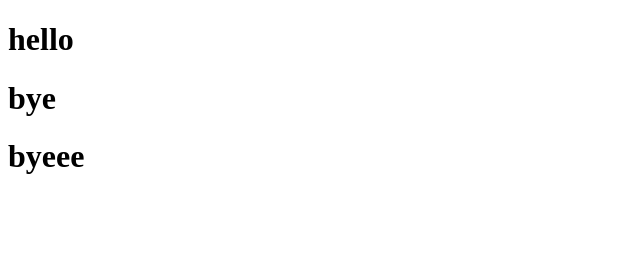
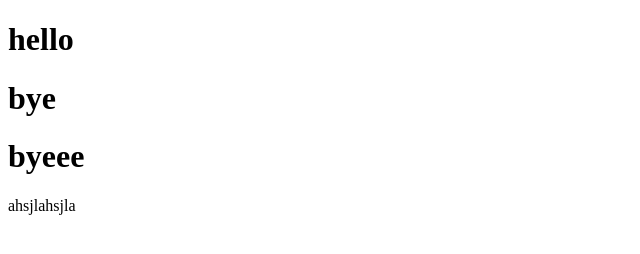
Before and after one commit to harshit4317/Data-Science, a plain HTML site: page index.html in a window 1280 px wide. Shown: the whole page, without its empty margins (0-640 px from the left). Drawn offline with Linux system fonts and the light colour scheme.

Commit message:
again commited

```diff
--- a/index.html
+++ b/index.html
@@ -12,5 +12,6 @@
     <h1>byeee
 
     </h1>
+    ahsjlahsjla
 </body>
 </html>
```
Also changed, not shown: name.txt, waste.html (deleted).
